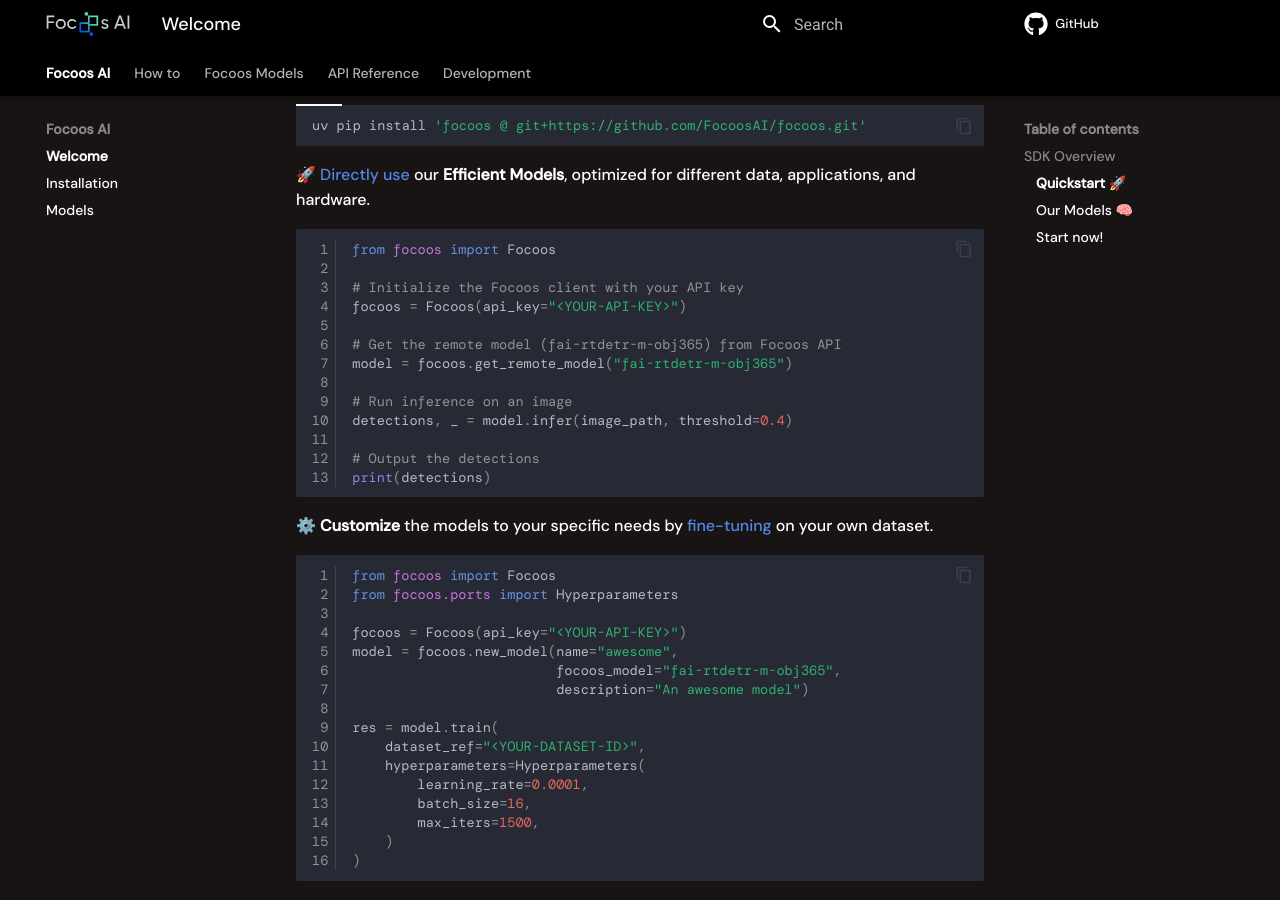
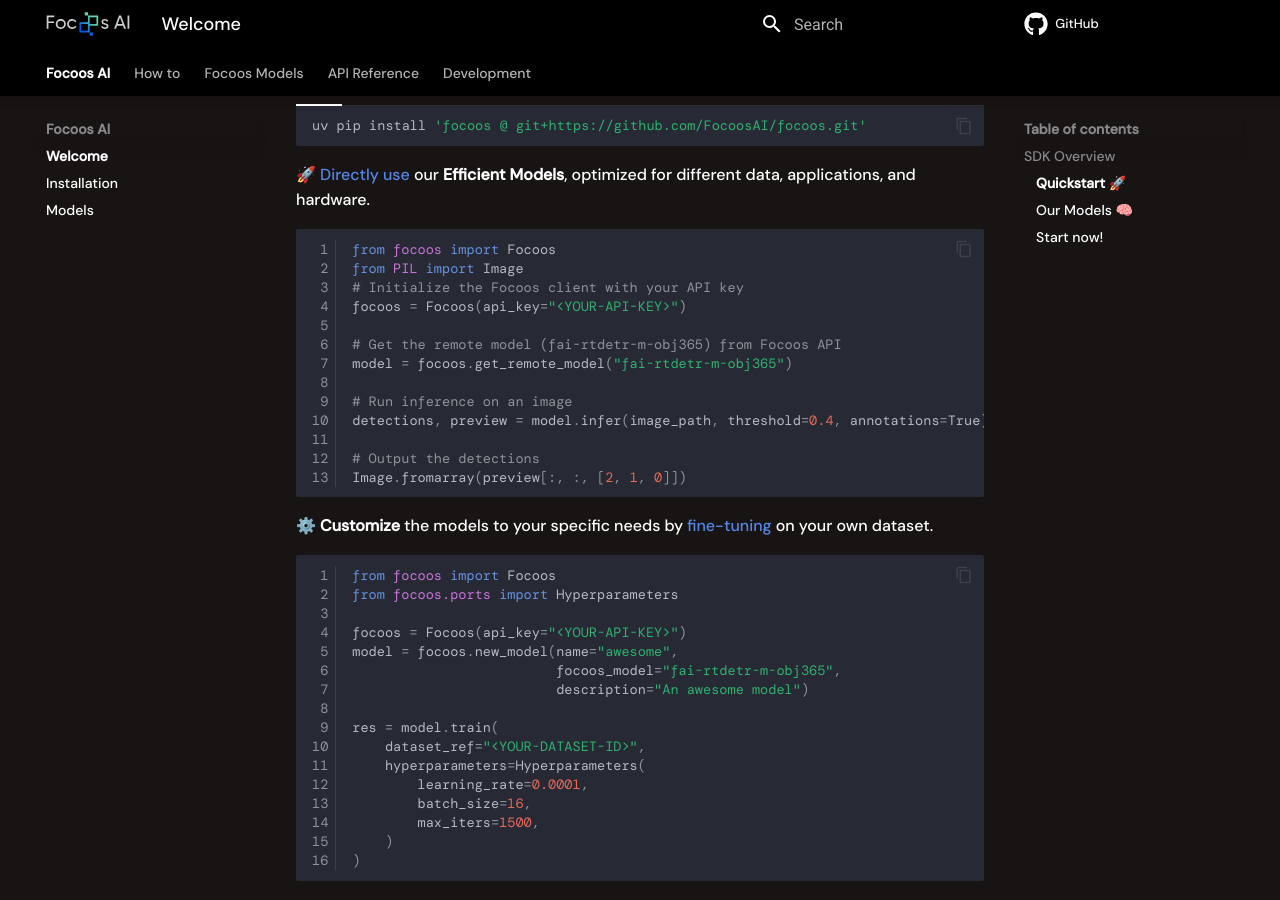
Before and after one commit to FocoosAI/focoos, an MkDocs documentation site: the page built from docs/index.md, in a window 1280 px wide and 900 px high, scrolled down 712 px. Built offline with MkDocs 1.6.1 and Material for MkDocs 9.7.7, drawn with Linux system fonts in a browser that asks for light colours; comment, search, counter and statistics services are not loaded; the version menu is left out.

Commit message:
docs: Update inference example with PIL image preview and annotations

````diff
--- a/docs/index.md
+++ b/docs/index.md
@@ -50,7 +50,7 @@
 
 ```python
 from focoos import Focoos
-
+from PIL import Image
 # Initialize the Focoos client with your API key
 focoos = Focoos(api_key="<YOUR-API-KEY>")
 
@@ -58,10 +58,10 @@
 model = focoos.get_remote_model("fai-rtdetr-m-obj365")
 
 # Run inference on an image
-detections, _ = model.infer(image_path, threshold=0.4)
+detections, preview = model.infer(image_path, threshold=0.4, annotations=True)
 
 # Output the detections
-print(detections)
+Image.fromarray(preview[:, :, [2, 1, 0]])
 ```
 
 ⚙️ **Customize** the models to your specific needs by [fine-tuning](/how_to/cloud_training) on your own dataset.
````
